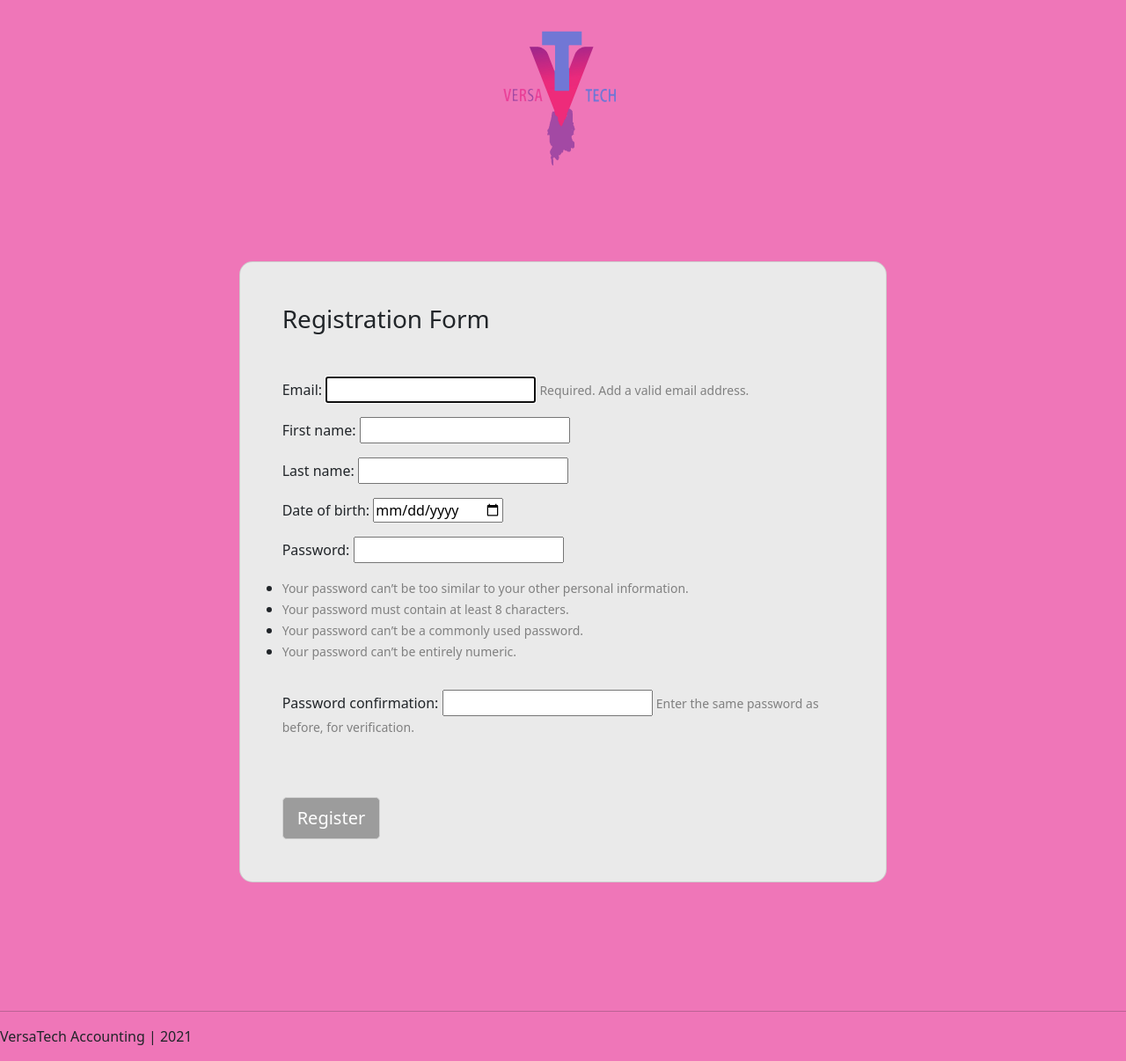
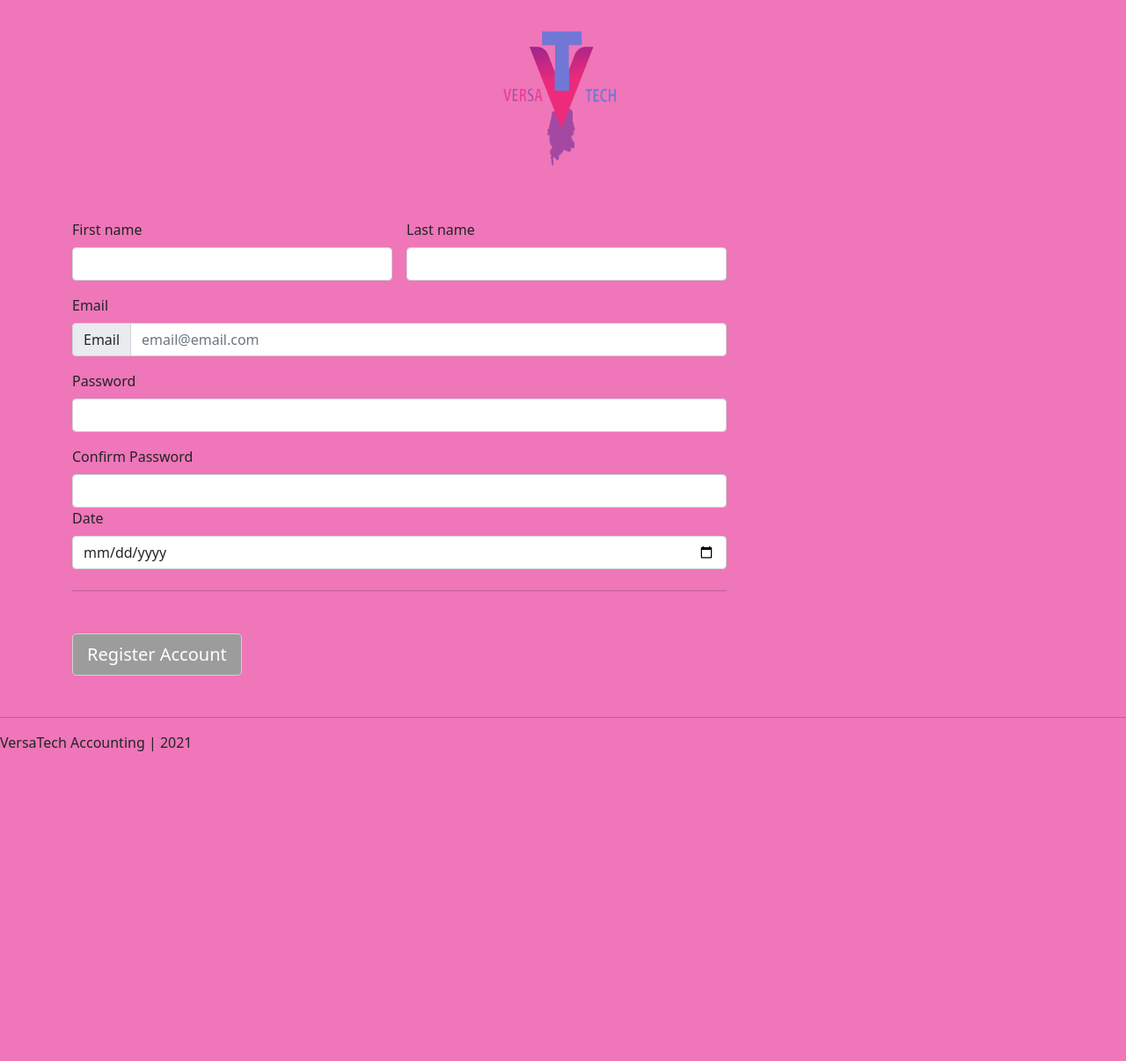
Before and after one commit to spjulien3/SWEAPPDOMAIN, a Django app: page /registration/ in a window 1280 px wide. Shown: the part 82-1288 px from the top of the page at 88% size. After the commit the page ends 936 px from the top, so only its background shows below. Run offline with Django 3.2, Linux system fonts and the light colour scheme; some libraries are stand-ins or nearby versions.

Commit message:
login and register

```diff
--- a/versatech/templates/register.html
+++ b/versatech/templates/register.html
@@ -5,40 +5,72 @@
 <div class="mainlogo">
     <img class="versatechimg" src="{% static 'myversatech.png' %}" alt="">
 </div>
-<section class="logform vh-100 gradient-custom">
-    <div class="logformcontainer py-5 h-100">
-      <div class="row justify-content-center align-items-center h-100">
-        <div class="col-12 col-lg-9 col-xl-7">
-          <div class="myform card shadow-2-strong card-registration" style="border-radius: 15px;">
-            <div class="card-body p-4 p-md-5">
-              <h3 class="mb-4 pb-2 pb-md-0 mb-md-5">Registration Form</h3>
-              <form method = "post">{% csrf_token %}
-                <div class="row">
-                        {% for field in registration_form %}
-                        <p>
-                            {{field.label_tag}}
-                            {{field}}
+<form class="mycontainer" method = "post">{% csrf_token %}
+  <div class="container d-flex justify-content-center flex-nowrap">
+    <main>
+      <div>
+        <div class="col-md-7 col-lg-8">
+          <form>
+            <div class="row g-3">
+              <div class="col-sm-6">
+                <label for="firstName" class="form-label">First name</label>
+                <input type="text" class="form-control" name="first_name" id="firstName" placeholder="" value="" required>
+                <div class="invalid-feedback">
+                  Valid first name is required.
+                </div>
+              </div>
 
-                            {% if field.help_text %}
-                                <small style="color: grey">{{field.help_text}}</small>
-                            {% endif %}
+              <div class="col-sm-6 mx-auto">
+                <label for="lastName" class="form-label">Last name</label>
+                <input type="text" class="form-control" name="last_name" id="lastName" placeholder="" value="" required>
+                <div class="invalid-feedback">
+                  Valid last name is required.
+                </div>
+              </div>
 
-                            {% for error in field.errors %}
-                            <div style="color: red;">
-                                <p>{{error}}</p>
-                            </div>
-                            {% endfor %}
-                        </p>
-                        {% endfor %}
+              <div class="col-12">
+                <label for="email" class="form-label">Email</label>
+                <div class="input-group has-validation">
+                  <span class="input-group-text">Email</span>
+                  <input type="email" class="form-control" id="email" name="email" placeholder="email@email.com" required>
+                <div class="invalid-feedback">
+                    Your email is required.
+                  </div>
                 </div>
-                <div class="mt-4 pt-2">
-                    <button class="w-80 btn btn-primary btn-lg" type="submit">Register</button>
+              </div>
+
+              <div class="col-12">
+                <label for="password1" class="form-label">Password</span></label>
+                <input type="password" class="form-control" id="password1" name="password1">
+                <div class="invalid-feedback">
+                  Please enter a valid password.
                 </div>
-              </form>
+              </div>
+
+              <div class="col-12">
+                <label for="password2" class="form-label">Confirm Password</label>
+                <input type="password" name="password2" class="form-control" id="password2" required>
+                <div class="invalid-feedback">
+                  Password did not match.
+                </div>
+              </div>
             </div>
-          </div>
+
+            <div class="col-12">
+                <label for="date" class="form-label">Date</label>
+                <input type="date" name="date_of_birth" class="form-control" id="date" required>
+                <div class="invalid-feedback">
+                  Date was not valid.
+                </div>
+              </div>
+
+            <hr class="my-4">
+
+            <button class="my-4 btn btn-primary btn-lg" type="submit">Register Account</button>
+          </form>
         </div>
       </div>
-    </div>
-</section>
+    </main>
+  </div>
+</form>
 {% endblock content %}
--- a/versatech/templates/snippets/header.html
+++ b/versatech/templates/snippets/header.html
@@ -53,6 +53,9 @@
       .logintxt {
           color: #EF76B8;
       }
+      .mylogin {
+        margin-bottom: 20px;
+      }
       .btn {
           background-color: #9C9C9C;
           border-color: lightgray;
@@ -74,6 +77,14 @@
       }
       .myform {
         background-color: #EAEAEA;
+      }
+      .mycontainer {
+        display: flex;
+        justify-content: center;
+        align-items: center;
+      }
+      .myregister {
+        margin-bottom: 50px;
       }
     </style>
 
```
Also changed, not shown: versatech/templates/login.html (+12 -11 lines), versatech/db.sqlite3.
